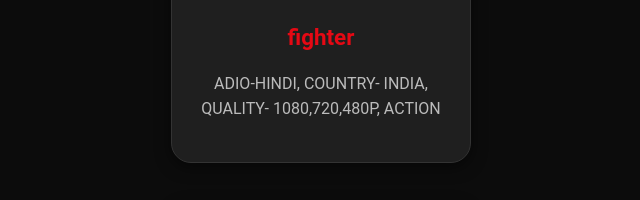
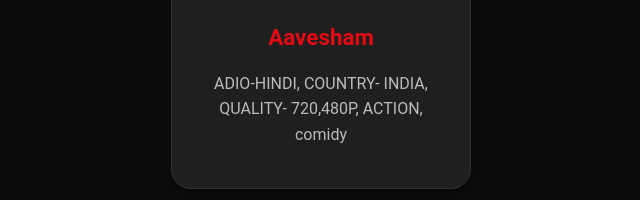
Before and after one commit to trendymovies/home-page, a plain HTML site: page index.html in a window 1280 px wide. Shown: the part 2797-2997 px from the top of the page, without its empty margins (319-959 px from the left). Drawn offline with Linux system fonts and the light colour scheme.

Commit message:
Update index.html

```diff
--- a/index.html
+++ b/index.html
@@ -363,6 +363,14 @@
         premium: false,
       },
        {
+        id: 13,
+        name: "Aavesham",
+        description: "ADIO-HINDI, COUNTRY- INDIA, QUALITY- 720,480P, ACTION, comidy",
+        cover: "https://m.media-amazon.com/images/M/MV5BNzM3OTcyNDQtNjAwNi00YTg4LWIyNTEtNjMzY2E2MWY2MGU1XkEyXkFqcGc@._V1_.jpg",
+        url: "https://trendymovies.github.io/aveham/",
+        premium: false,
+      },
+       {
         id: 11,
         name: "fighter",
         description: "ADIO-HINDI, COUNTRY- INDIA, QUALITY- 1080,720,480P, ACTION",
```
